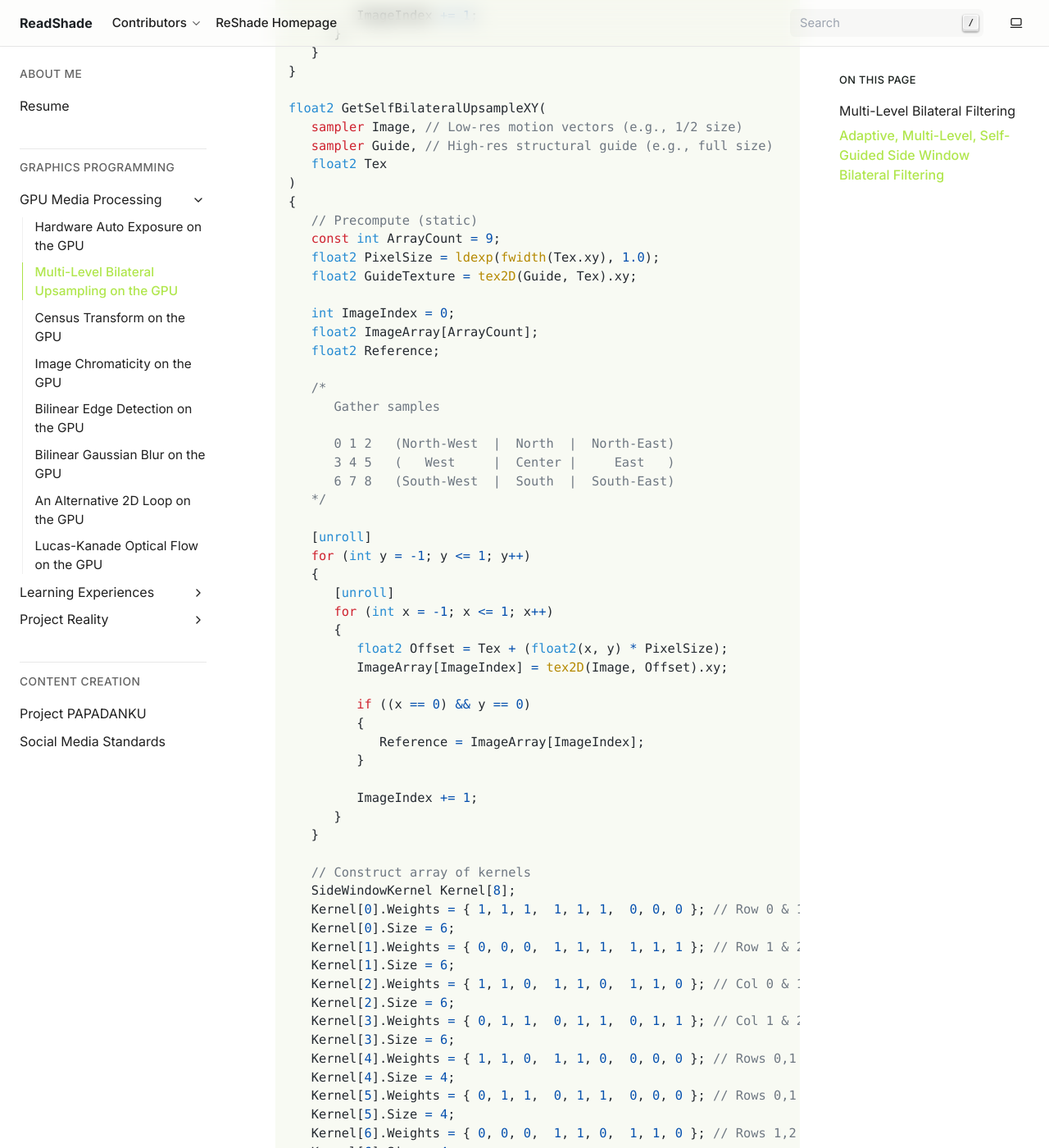
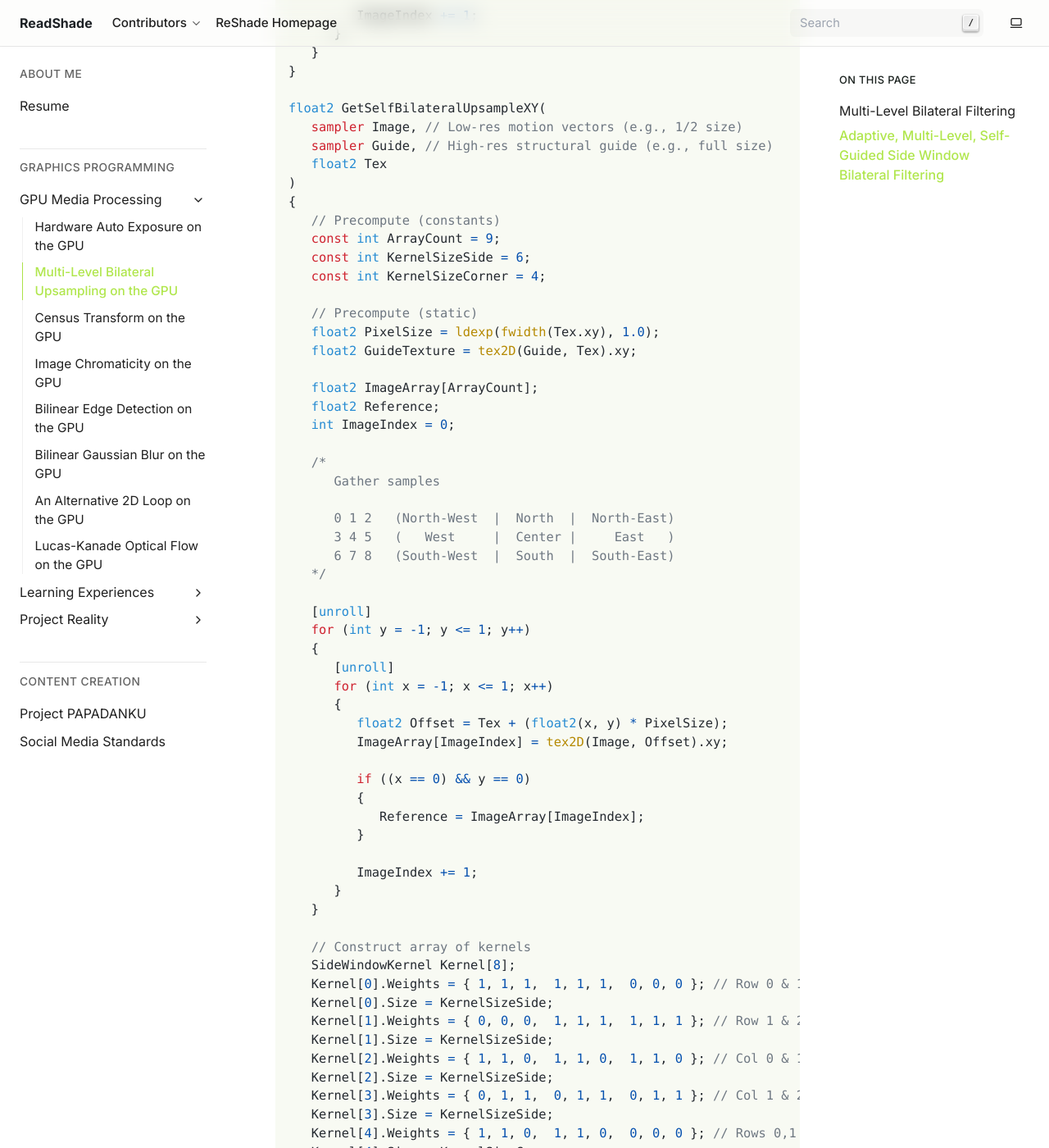
Before and after one commit to papadanku/papadanku.github.io, a Sphinx documentation site: the page built from doc/blog/gpu/bilateral.rst, in a window 1280 px wide and 1400 px high, scrolled down 4586 px. Shown: the whole window at 82% size. Built offline with Sphinx 7.4.7, drawn with Linux system fonts in a browser that asks for light colours; some of the changed text lies outside the part shown.

Commit message:
Update Side Window Bilateral

```diff
--- a/doc/blog/gpu/bilateral.rst
+++ b/doc/blog/gpu/bilateral.rst
@@ -181,14 +181,18 @@ This modification eliminates the need for an explicit downsampled guide and can
       float2 Tex
    )
    {
+      // Precompute (constants)
+      const int ArrayCount = 9;
+      const int KernelSizeSide = 6;
+      const int KernelSizeCorner = 4;
+
       // Precompute (static)
-      const int ArrayCount = 9;
       float2 PixelSize = ldexp(fwidth(Tex.xy), 1.0);
       float2 GuideTexture = tex2D(Guide, Tex).xy;
 
-      int ImageIndex = 0;
       float2 ImageArray[ArrayCount];
       float2 Reference;
+      int ImageIndex = 0;
 
       /*
          Gather samples
@@ -219,21 +223,21 @@ This modification eliminates the need for an explicit downsampled guide and can
       // Construct array of kernels
       SideWindowKernel Kernel[8];
       Kernel[0].Weights = { 1, 1, 1,  1, 1, 1,  0, 0, 0 }; // Row 0 & 1 (N)
-      Kernel[0].Size = 6;
+      Kernel[0].Size = KernelSizeSide;
       Kernel[1].Weights = { 0, 0, 0,  1, 1, 1,  1, 1, 1 }; // Row 1 & 2 (S)
-      Kernel[1].Size = 6;
+      Kernel[1].Size = KernelSizeSide;
       Kernel[2].Weights = { 1, 1, 0,  1, 1, 0,  1, 1, 0 }; // Col 0 & 1 (E)
-      Kernel[2].Size = 6;
+      Kernel[2].Size = KernelSizeSide;
       Kernel[3].Weights = { 0, 1, 1,  0, 1, 1,  0, 1, 1 }; // Col 1 & 2 (W)
-      Kernel[3].Size = 6;
+      Kernel[3].Size = KernelSizeSide;
       Kernel[4].Weights = { 1, 1, 0,  1, 1, 0,  0, 0, 0 }; // Rows 0,1 & Cols 0,1 (NW)
-      Kernel[4].Size = 4;
+      Kernel[4].Size = KernelSizeCorner;
       Kernel[5].Weights = { 0, 1, 1,  0, 1, 1,  0, 0, 0 }; // Rows 0,1 & Cols 1,2 (NE)
-      Kernel[5].Size = 4;
+      Kernel[5].Size = KernelSizeCorner;
       Kernel[6].Weights = { 0, 0, 0,  1, 1, 0,  1, 1, 0 }; // Rows 1,2 & Cols 0,1 (SW)
-      Kernel[6].Size = 4;
+      Kernel[6].Size = KernelSizeCorner;
       Kernel[7].Weights = { 0, 0, 0,  0, 1, 1,  0, 1, 1 }; // Rows 1,2 & Cols 1,2 (SE)
-      Kernel[7].Size = 4;
+      Kernel[7].Size = KernelSizeCorner;
 
       // Calculate Side Winder filter
       float2 Mean = Reference;
```
